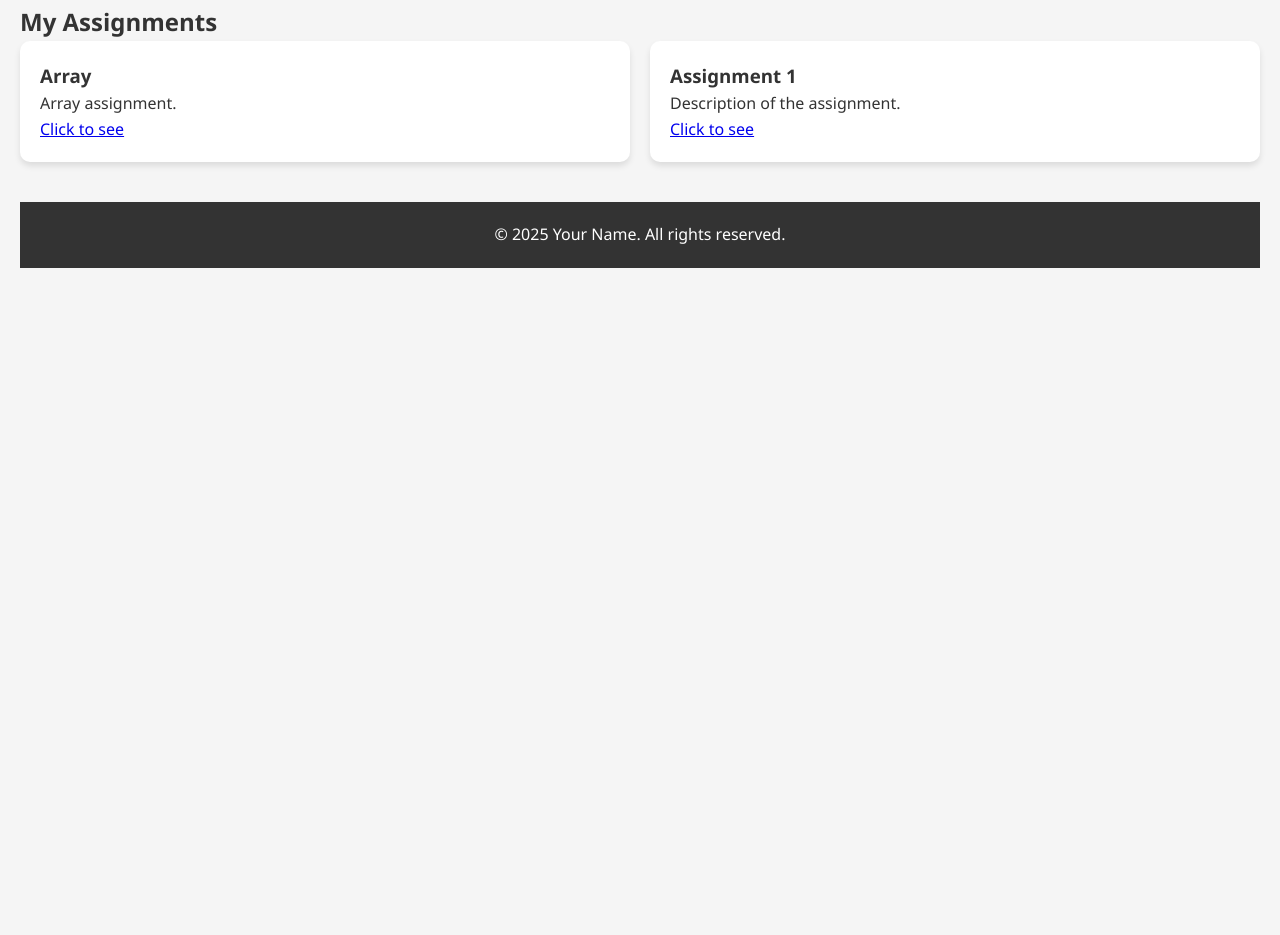
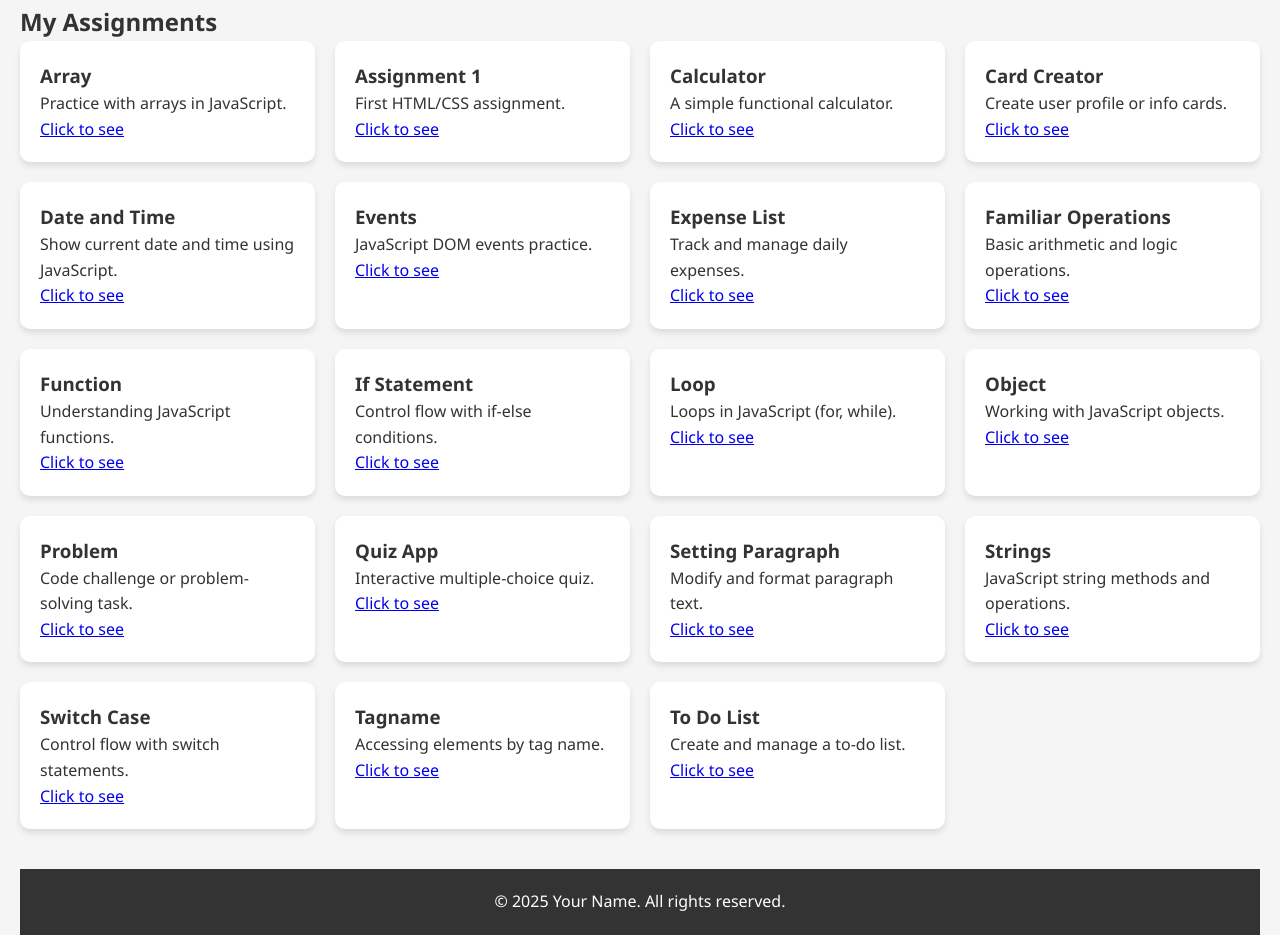
Before and after one commit to Hamza-Shahid10/Assignment, a plain HTML site: page index.html in a window 1280 px wide. Shown: the part 258-1193 px from the top of the page. Before the commit the page ends 800 px from the top, so only its background shows below. Drawn offline with Linux system fonts and the light colour scheme.

Commit message:
links added

```diff
--- a/index.html
+++ b/index.html
@@ -86,16 +86,102 @@ footer {
     <div class="projects-grid">
       <div class="project-card">
         <h3>Array</h3>
-        <p>Array assignment.</p>
+        <p>Practice with arrays in JavaScript.</p>
         <a href="./Array/index.html" target="_blank">Click to see</a>
       </div>
       <div class="project-card">
         <h3>Assignment 1</h3>
-        <p>Description of the assignment.</p>
+        <p>First HTML/CSS assignment.</p>
         <a href="./assignment 1/index.html" target="_blank">Click to see</a>
+      </div>
+      <div class="project-card">
+        <h3>Calculator</h3>
+        <p>A simple functional calculator.</p>
+        <a href="./Calculator/index.html" target="_blank">Click to see</a>
+      </div>
+      <div class="project-card">
+        <h3>Card Creator</h3>
+        <p>Create user profile or info cards.</p>
+        <a href="./Card creator/index.html" target="_blank">Click to see</a>
+      </div>
+      <div class="project-card">
+        <h3>Date and Time</h3>
+        <p>Show current date and time using JavaScript.</p>
+        <a href="./Date n Time/index.html" target="_blank">Click to see</a>
+      </div>
+      <div class="project-card">
+        <h3>Events</h3>
+        <p>JavaScript DOM events practice.</p>
+        <a href="./Events/index.html" target="_blank">Click to see</a>
+      </div>
+      <div class="project-card">
+        <h3>Expense List</h3>
+        <p>Track and manage daily expenses.</p>
+        <a href="./Expense list/index.html" target="_blank">Click to see</a>
+      </div>
+      <div class="project-card">
+        <h3>Familiar Operations</h3>
+        <p>Basic arithmetic and logic operations.</p>
+        <a href="./Familiar Operations/index.html" target="_blank">Click to see</a>
+      </div>
+      <div class="project-card">
+        <h3>Function</h3>
+        <p>Understanding JavaScript functions.</p>
+        <a href="./Function/index.html" target="_blank">Click to see</a>
+      </div>
+      <div class="project-card">
+        <h3>If Statement</h3>
+        <p>Control flow with if-else conditions.</p>
+        <a href="./If statement/index.html" target="_blank">Click to see</a>
+      </div>
+      <div class="project-card">
+        <h3>Loop</h3>
+        <p>Loops in JavaScript (for, while).</p>
+        <a href="./Loop/index.html" target="_blank">Click to see</a>
+      </div>
+      <div class="project-card">
+        <h3>Object</h3>
+        <p>Working with JavaScript objects.</p>
+        <a href="./Object/index.html" target="_blank">Click to see</a>
+      </div>
+      <div class="project-card">
+        <h3>Problem</h3>
+        <p>Code challenge or problem-solving task.</p>
+        <a href="./problem/index.html" target="_blank">Click to see</a>
+      </div>
+      <div class="project-card">
+        <h3>Quiz App</h3>
+        <p>Interactive multiple-choice quiz.</p>
+        <a href="./Quiz app/index.html" target="_blank">Click to see</a>
+      </div>
+      <div class="project-card">
+        <h3>Setting Paragraph</h3>
+        <p>Modify and format paragraph text.</p>
+        <a href="./Setting Paragraph/index.html" target="_blank">Click to see</a>
+      </div>
+      <div class="project-card">
+        <h3>Strings</h3>
+        <p>JavaScript string methods and operations.</p>
+        <a href="./Strings/index.html" target="_blank">Click to see</a>
+      </div>
+      <div class="project-card">
+        <h3>Switch Case</h3>
+        <p>Control flow with switch statements.</p>
+        <a href="./Switch Case/index.html" target="_blank">Click to see</a>
+      </div>
+      <div class="project-card">
+        <h3>Tagname</h3>
+        <p>Accessing elements by tag name.</p>
+        <a href="./Tagname/index.html" target="_blank">Click to see</a>
+      </div>
+      <div class="project-card">
+        <h3>To Do List</h3>
+        <p>Create and manage a to-do list.</p>
+        <a href="./To Do list/index.html" target="_blank">Click to see</a>
       </div>
     </div>
   </section>
+
 
   <footer>
     <p>© 2025 Your Name. All rights reserved.</p>
```
